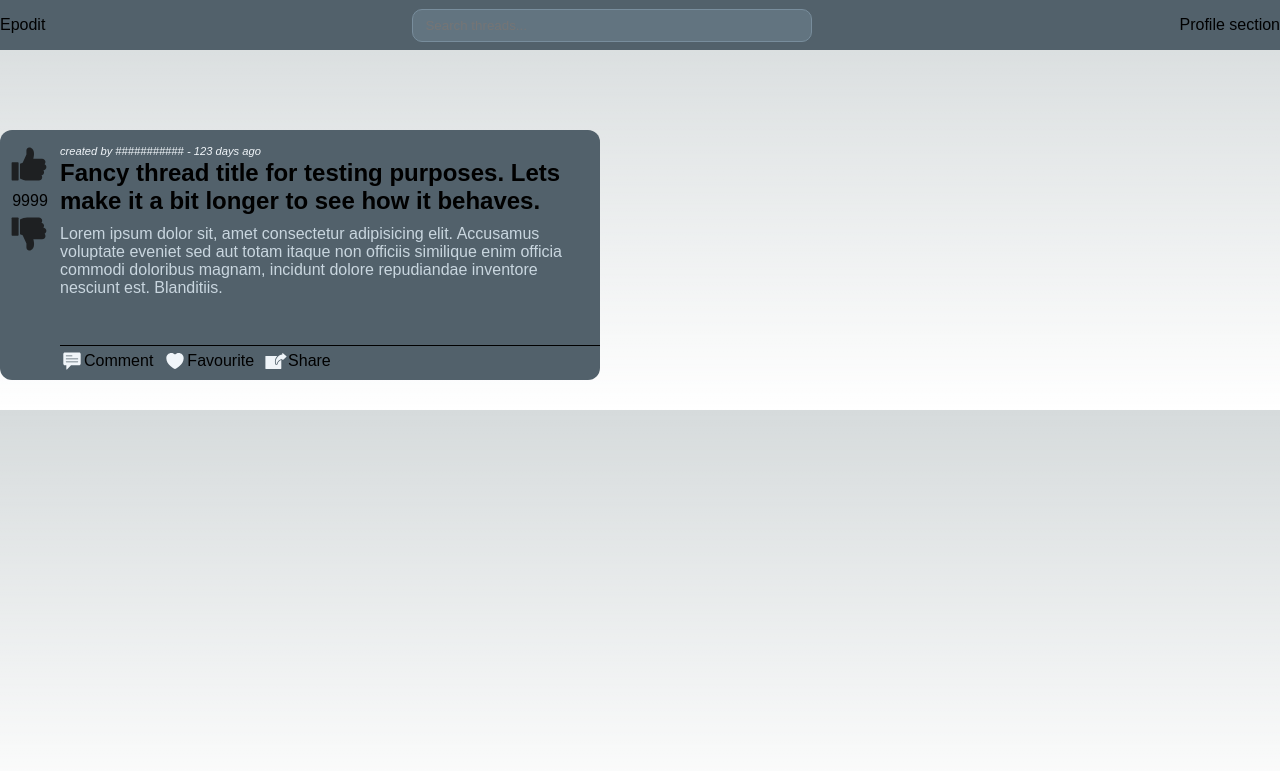
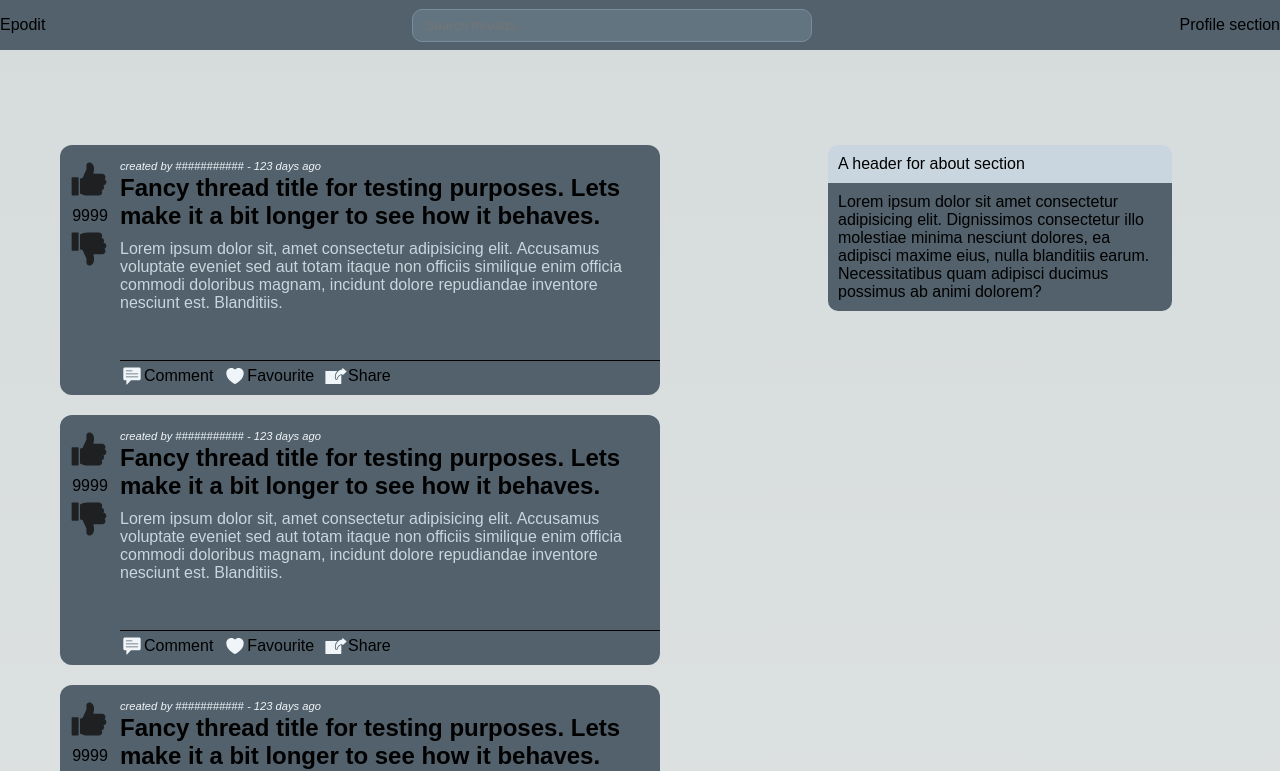
Before and after one commit to Shinyepo/Reddit-Clone, a Next.js app in the folder web/: page / in a window 1280 px wide. Shown: the top 771 px of the page. Built offline with nearby package versions, Linux system fonts and the light colour scheme.

Commit message:
main page styling for thread preview and sidebar

```diff
--- a/web/app/components/threadPreview.css
+++ b/web/app/components/threadPreview.css
@@ -7,6 +7,7 @@
     display: grid;
     grid-template-columns: 50px auto;
     grid-template-rows: 205px auto;
+    margin-bottom: 20px;
 }
 
 .thread-container:hover {
--- a/web/app/globals.css
+++ b/web/app/globals.css
@@ -135,11 +135,7 @@ header {
 
 /* ----- Main section ----- */
 .main {
-  max-width: 1300px;
+  max-width: 1200px;
   width: 100%;
   margin: 50px auto 0;
-  display: flex;
-  flex: 1;
-  justify-content: space-between;
-  padding: 30px 0;
 }
--- /dev/null
+++ b/web/app/page.css
@@ -0,0 +1,34 @@
+.main-container {
+    padding: 30px 0;
+    display: grid;
+    grid-template-columns: repeat(3, 32%);
+}
+
+.threads {
+    padding: 15px 20px;
+    grid-column-start: 1;
+    grid-column-end: 3;
+}
+
+
+.sidebar {
+    padding: 15px 20px;
+}
+
+.about-header {
+    background-color: #C9D6DF;
+    border-start-start-radius: 10px;
+    border-start-end-radius: 10px;
+    color: black;
+}
+
+.about-content {
+    background-color: #52616B;
+    border-end-start-radius: 10px;
+    border-end-end-radius: 10px;
+}
+
+.about-content, .about-header {
+    width: 100%;
+    padding: 10px;
+}
--- a/web/app/page.tsx
+++ b/web/app/page.tsx
@@ -1,10 +1,38 @@
 import Image from "next/image";
 import { ThreadPreview } from "./components/threadPreview";
+import "./page.css";
 
 export default function Home() {
   return (
-    <>
+    <div className="main-container">
+      <div className="threads">
       <ThreadPreview />
-    </>
+      <ThreadPreview />
+      <ThreadPreview />
+      <ThreadPreview />
+      <ThreadPreview />
+      <ThreadPreview />
+      <ThreadPreview />
+      <ThreadPreview />
+      <ThreadPreview />
+      <ThreadPreview />
+      <ThreadPreview />
+      <ThreadPreview />
+      <ThreadPreview />
+      <ThreadPreview />
+      <ThreadPreview />
+      <ThreadPreview />
+      <ThreadPreview />
+      <ThreadPreview />
+      <ThreadPreview />
+      </div>
+      <div className="sidebar">
+        <div className="about">
+          <div className="about-header">A header for about section</div>
+          <div className="about-content">Lorem ipsum dolor sit amet consectetur adipisicing elit. Dignissimos consectetur illo molestiae minima nesciunt dolores, ea adipisci maxime eius, nulla blanditiis earum. Necessitatibus quam adipisci ducimus possimus ab animi dolorem?</div>
+
+        </div>
+      </div>
+    </div>
   );
 }
```
